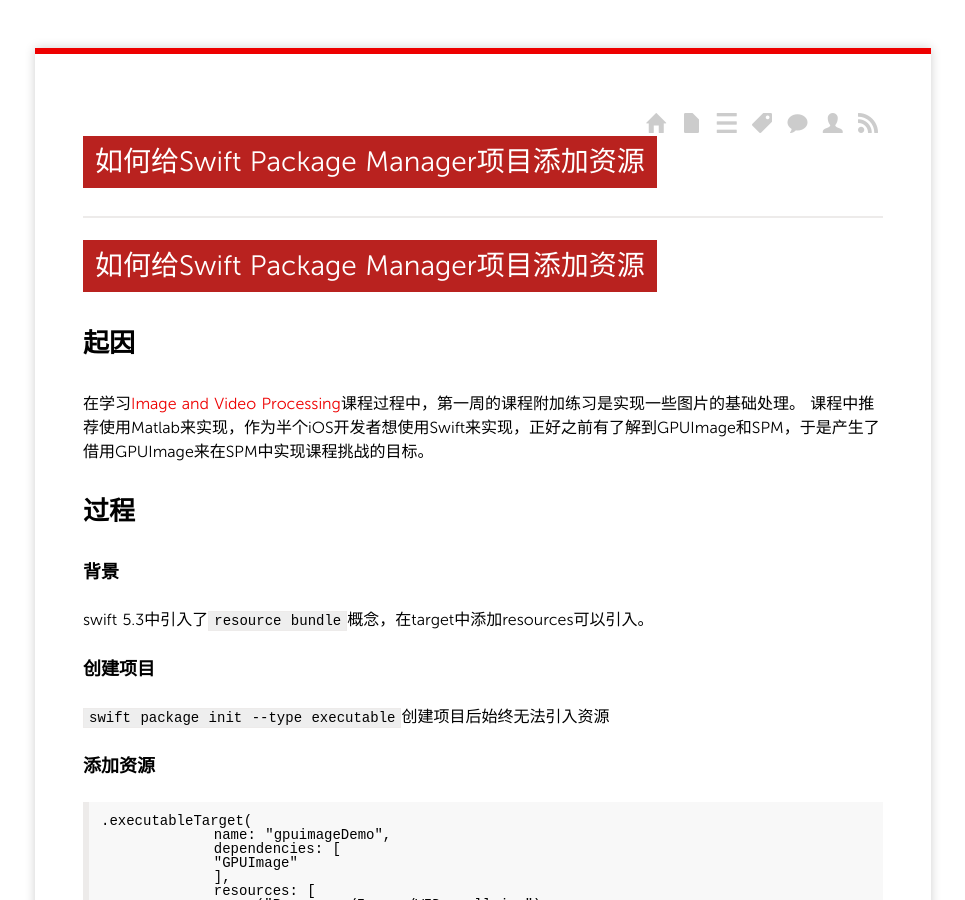
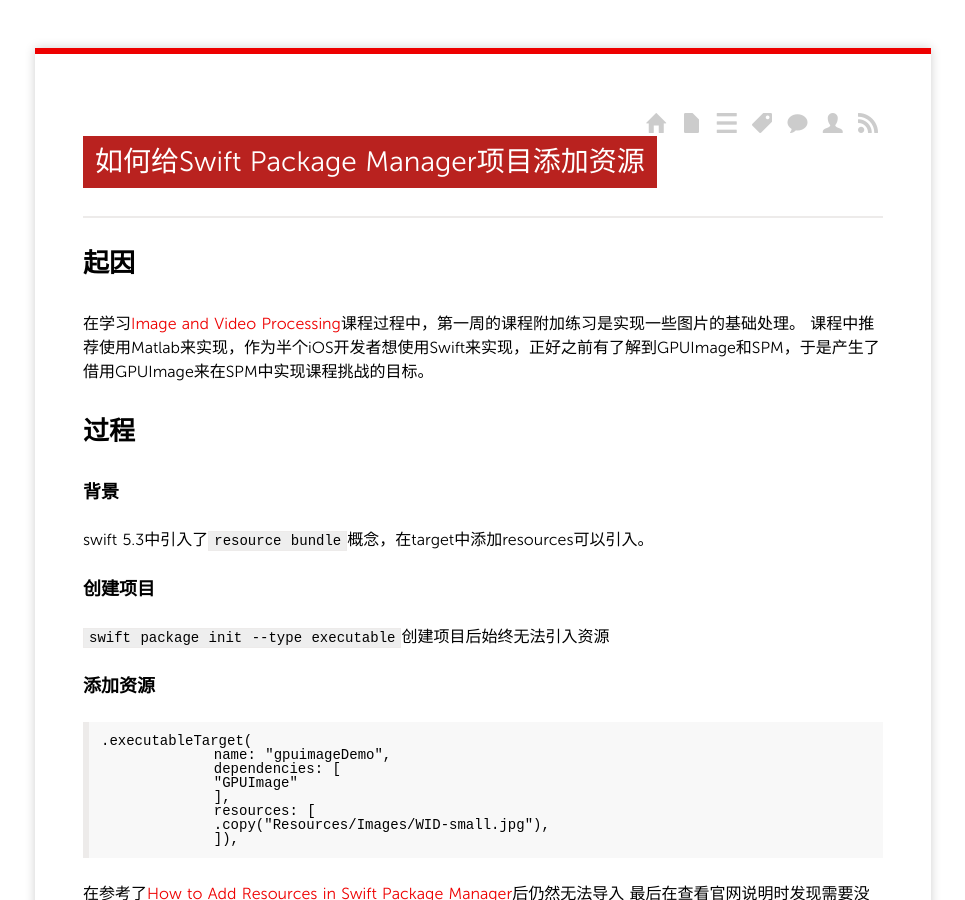
Before and after one commit to TJRoger/tjroger.github.io, a Jekyll site: the page built from _posts/2021/2021-07-10-如何给SPM添加资源.md, in a window 1280 px wide and 900 px high. Shown: the whole window, without its empty margins (157-1122 px from the left). Built offline with Jekyll 4.4.1, drawn with Linux system fonts in a browser that asks for light colours; comment, search, counter and statistics services are not loaded; a style sheet for code colours, icons or effects is not loaded.

Commit message:
doc |> 移除冗余标题

```diff
--- a/_posts/2021/2021-07-10-如何给SPM添加资源.md
+++ b/_posts/2021/2021-07-10-如何给SPM添加资源.md
@@ -7,7 +7,6 @@ tags:
 - SPM, Swift, Resource
 ---
 
-# 如何给Swift Package Manager项目添加资源
 ## 起因
 在学习[Image and Video Processing](https://www.coursera.org/learn/image-processing/supplement/7prrE/optional-programming-exercises)课程过程中，第一周的课程附加练习是实现一些图片的基础处理。
 课程中推荐使用Matlab来实现，作为半个iOS开发者想使用Swift来实现，正好之前有了解到GPUImage和SPM，于是产生了借用GPUImage来在SPM中实现课程挑战的目标。
```
